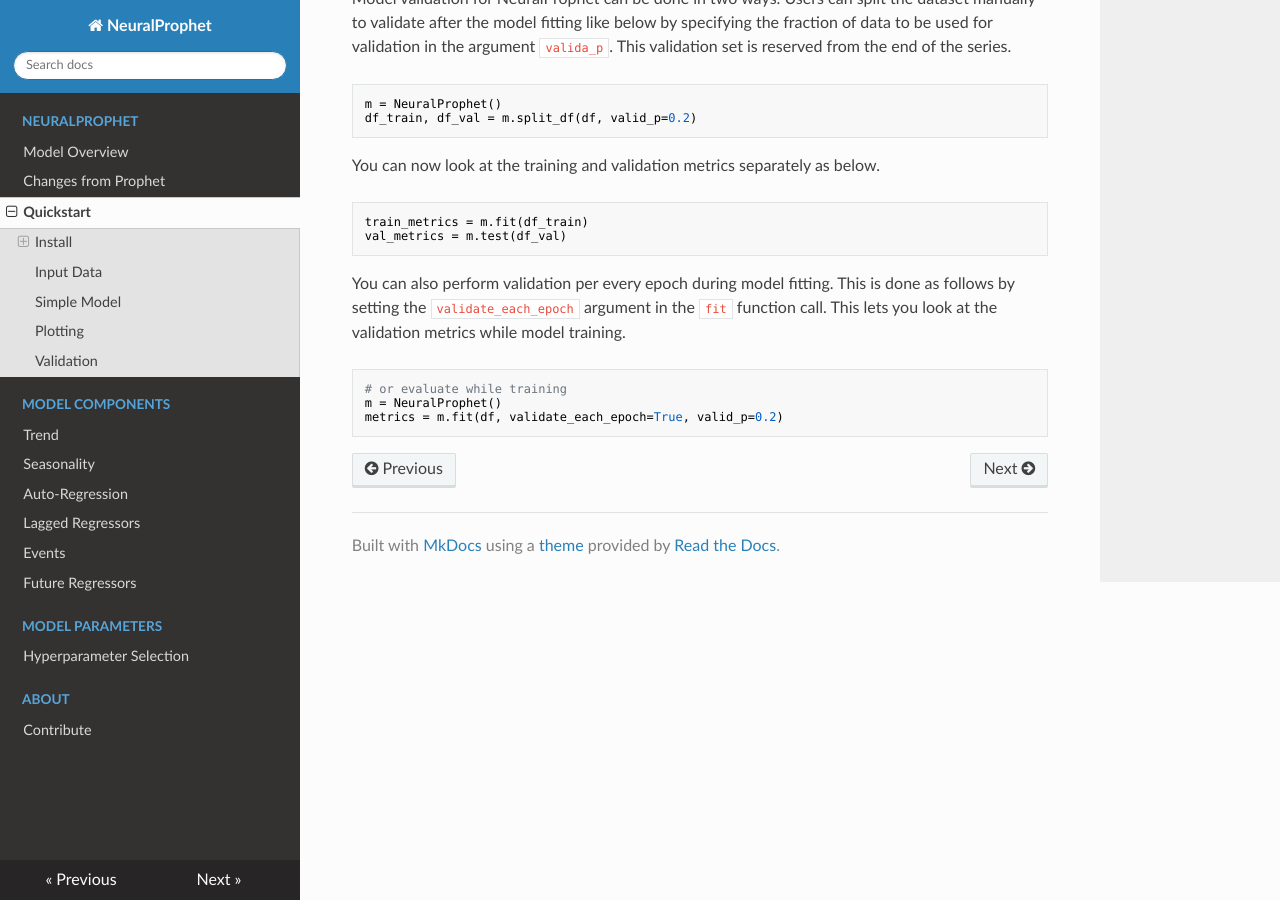
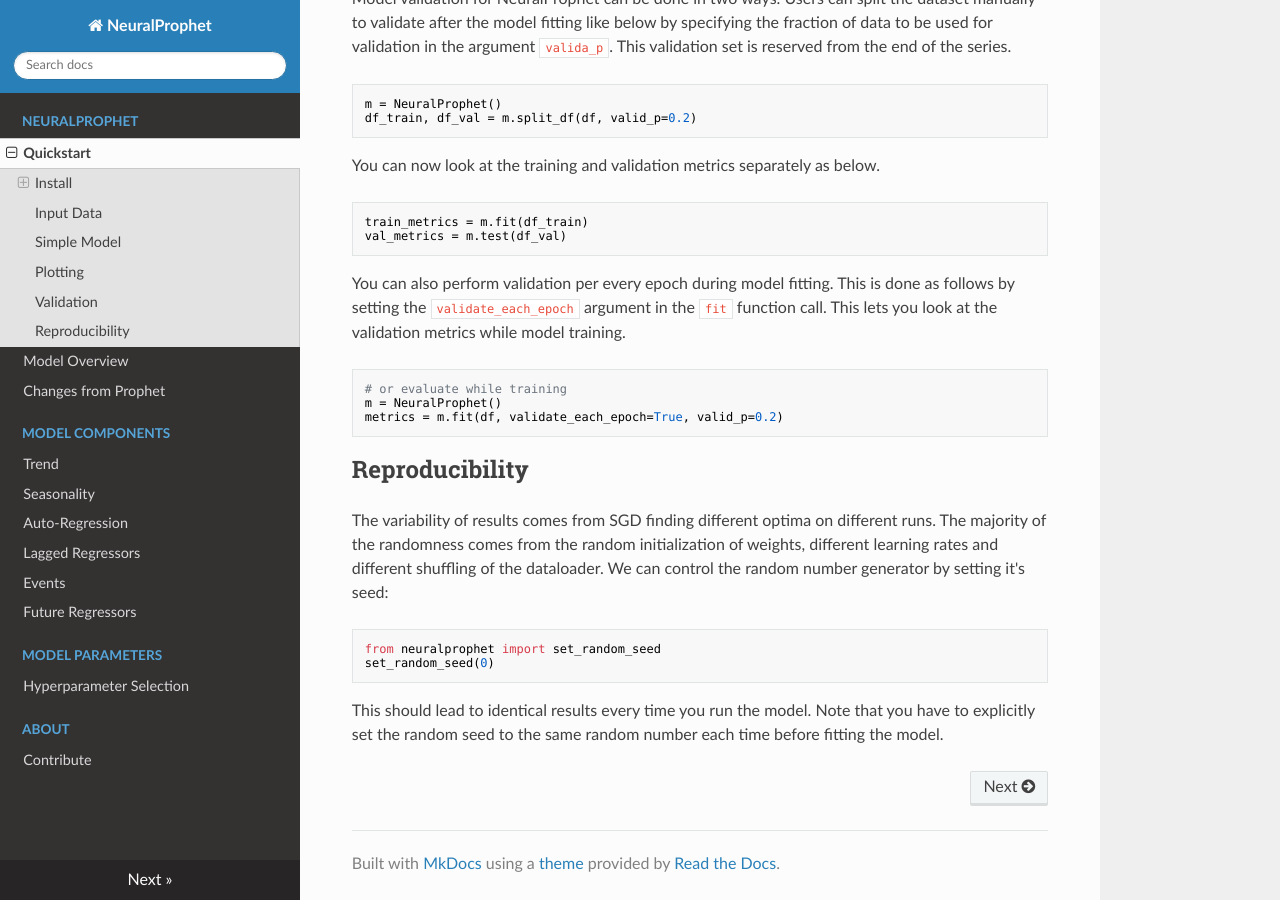
Before and after one commit to ourownstory/neural_prophet, an MkDocs documentation site: the page built from docs/README.md, in a window 1280 px wide and 900 px high, scrolled down 3663 px. Built offline with MkDocs 1.6.1, drawn with Linux system fonts in a browser that asks for light colours; nearby versions of some CDN libraries.

Commit message:
add documentation

````diff
--- a/docs/README.md
+++ b/docs/README.md
@@ -113,3 +113,14 @@
 m = NeuralProphet()
 metrics = m.fit(df, validate_each_epoch=True, valid_p=0.2)
 ```
+
+## Reproducibility
+The variability of results comes from SGD finding different optima on different runs.
+The majority of the randomness comes from the random initialization of weights, different learning rates and different shuffling of the dataloader.
+We can control the random number generator by setting it's seed:
+```python
+from neuralprophet import set_random_seed
+set_random_seed(0)
+```
+This should lead to identical results every time you run the model.
+Note that you have to explicitly set the random seed to the same random number each time before fitting the model.
--- a/mkdocs.yml
+++ b/mkdocs.yml
@@ -1,9 +1,9 @@
 site_name: NeuralProphet
 nav:
   - 'NeuralProphet':
+      - 'Quickstart': 'README.md'
       - 'Model Overview': 'model-overview.md'
       - 'Changes from Prophet': 'changes-from-prophet.md'
-      - 'Quickstart': 'README.md'
   - 'Model Components':
     - 'Trend': 'model/trend.md'
     - 'Seasonality': 'model/seasonality.md'
````
Also changed, not shown: 1 other file.
